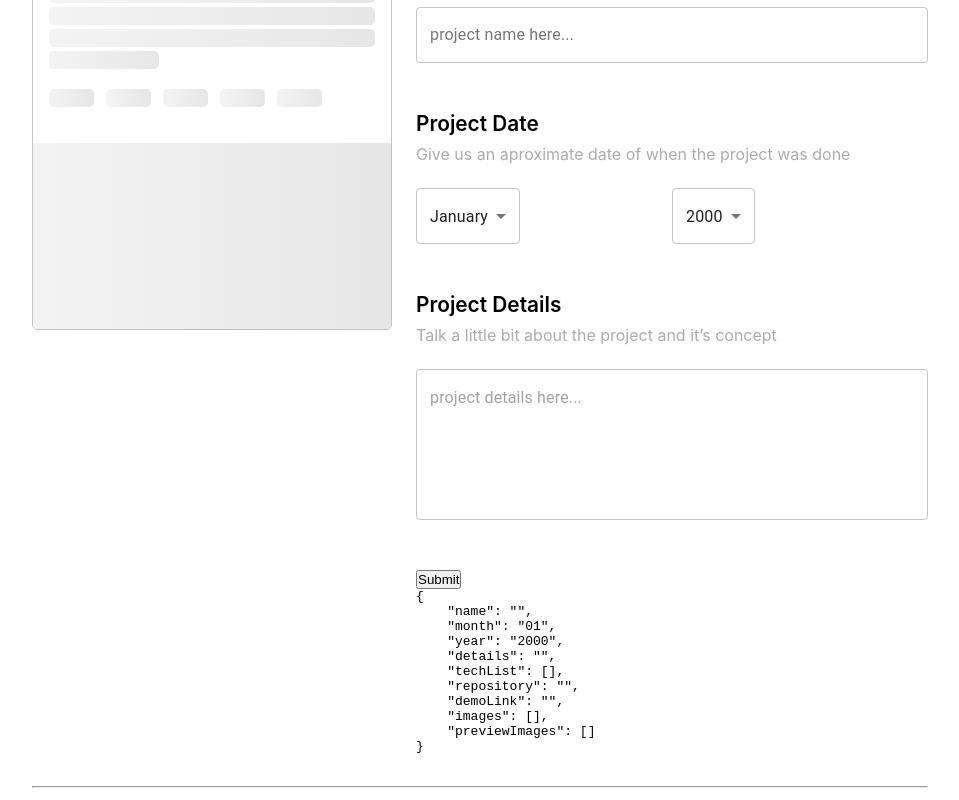
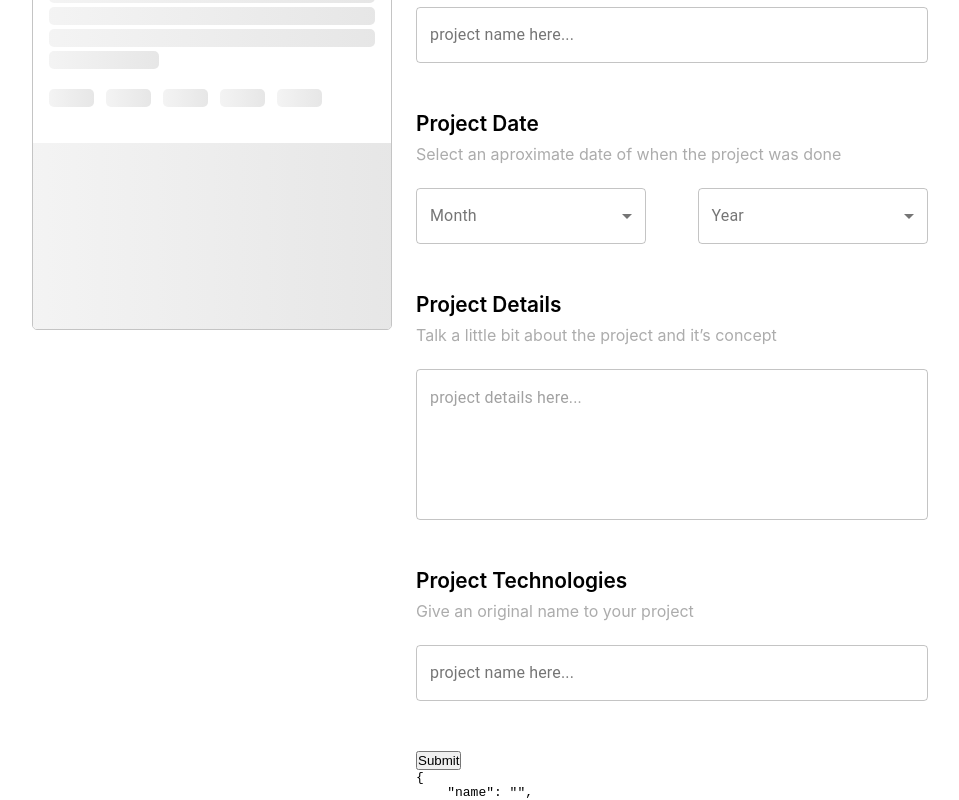
Before and after one commit to joaomendoncaa/foliobox-frontend, a Next.js app: page /new-project in a window 1280 px wide. Shown: the part 360-1160 px from the top of the page, without its empty margins (160-1119 px from the left). Built offline with nearby package versions, Linux system fonts and the light colour scheme.

Commit message:
NewProject Development

```diff
--- a/components/Footer/index.js
+++ b/components/Footer/index.js
@@ -1,6 +1,8 @@
 import Image from 'next/image'
 
 import { Container, FlexContainer, BuiltWithWrapper } from './styles'
+
+// TODO: make the component be self suficient on being absolute or not without receiving props
 
 export default function Footer({ isPositionAbsolute }) {
 
--- a/components/NewProjectFormComponents/ProjectDate/index.js
+++ b/components/NewProjectFormComponents/ProjectDate/index.js
@@ -1,6 +1,8 @@
 //Package imports
 import { useContext, useState } from 'react'
-import { Select, MenuItem } from '@material-ui/core'
+import { makeStyles } from '@material-ui/core/styles';
+import { Select, MenuItem, FormControl, InputLabel } from '@material-ui/core'
+import { useField } from 'formik'
 
 //Context imports
 import NewProjectFormContext from '../../../context/NewProjectFormContext'
@@ -13,21 +15,36 @@ import {
     InputsWrapper
 } from './styles'
 
+const useStyles = makeStyles((theme) => ({
+    formControl: {
+        width: '45%',
+        minWidth: 120,
+    }
+}))
+
 export default function ProjectDate() {
+    const classes = useStyles()
     const { formData, updateData } = useContext(NewProjectFormContext)
+    const [monthField, monthMeta] = useField('month')
+    const [yearField, yearMeta] = useField('year')
 
     return (
         <Container>
             <Title>Project Date</Title>
-            <Description>Give us an aproximate date of when the project was done</Description>
+            <Description>Select an aproximate date of when the project was done</Description>
             <InputsWrapper>
-                <section>
+                <FormControl variant="outlined" className={classes.formControl}>
+                    <InputLabel id="select-month-label">Month</InputLabel>
                     <Select
-                        variant="outlined"
                         size="small"
                         value={formData.month}
                         onChange={updateData}
-                        name="month">
+                        name="month"
+                        labelId="select-month-label"
+                        label="Month">
+                        <MenuItem value=''>
+                            <em>None</em>
+                        </MenuItem>
                         <MenuItem value='01'>January</MenuItem>
                         <MenuItem value='02'>February</MenuItem>
                         <MenuItem value='03'>March</MenuItem>
@@ -41,14 +58,20 @@ export default function ProjectDate() {
                         <MenuItem value='11'>November</MenuItem>
                         <MenuItem value='12'>December</MenuItem>
                     </Select>
-                </section>
-                <section>
+                </FormControl>
+                <FormControl variant="outlined" className={classes.formControl}>
+                    <InputLabel id="select-year-label">Year</InputLabel>
                     <Select
                         variant="outlined"
                         size="small"
                         onChange={updateData}
                         name="year"
-                        value={formData.year}>
+                        value={formData.year}
+                        labelId="select-year-label"
+                        label="Year">
+                        <MenuItem value=''>
+                            <em>None</em>
+                        </MenuItem>
                         <MenuItem value='1990'>1990</MenuItem>
                         <MenuItem value='1991'>1991</MenuItem>
                         <MenuItem value='1992'>1992</MenuItem>
@@ -82,7 +105,7 @@ export default function ProjectDate() {
                         <MenuItem value='2020'>2020</MenuItem>
                         <MenuItem value='2021'>2021</MenuItem>
                     </Select>
-                </section>
+                </FormControl>
             </InputsWrapper>
         </Container>
     )
--- a/components/NewProjectFormComponents/ProjectDate/styles.js
+++ b/components/NewProjectFormComponents/ProjectDate/styles.js
@@ -22,8 +22,5 @@ export const Description = styled.span`
 `
 export const InputsWrapper = styled.div`
     display: flex;
-
-    section {
-        width: 50%;
-    }
+    justify-content: space-between;
 `
--- a/components/NewProjectFormComponents/ProjectName/index.js
+++ b/components/NewProjectFormComponents/ProjectName/index.js
@@ -20,12 +20,13 @@ export default function ProjectName({ ...props }) {
     return (
         <Container>
             <Title>Project Name</Title>
-            <Description>Give an original name to your project</Description>
+            <Description>Write an original name to your project</Description>
             <TextField
                 variant='outlined'
                 label='project name here...'
                 type="text"
                 className="name-input"
+                inputProps={{ maxLength: 15 }}
                 name="name"
                 {...field}
                 {...props}
--- a/components/NewProjectFormComponents/ProjectTechnologies/index.js
+++ b/components/NewProjectFormComponents/ProjectTechnologies/index.js
@@ -0,0 +1,39 @@
+//Package imports
+import { useContext } from 'react'
+import { TextField } from '@material-ui/core'
+import { useField } from 'formik'
+
+//Context imports
+import NewProjectFormContext from '../../../context/NewProjectFormContext'
+
+//Style imports
+import {
+    Container,
+    Title,
+    Description
+} from './styles'
+
+export default function ProjectName({ ...props }) {
+    const { formData, updateData } = useContext(NewProjectFormContext)
+    const [field, meta] = useField('techList')
+
+    return (
+        <Container>
+            <Title>Project Technologies</Title>
+            <Description>Give an original name to your project</Description>
+            <TextField
+                variant='outlined'
+                label='project name here...'
+                type="text"
+                className="name-input"
+                inputProps={{ maxLength: 15 }}
+                name="name"
+                {...field}
+                {...props}
+                error={meta.touched && meta.error ? true : false}
+                helperText={meta.touched && meta.error ? meta.error : null}
+                value={formData.name.toString().toUpperCase()}
+                onChange={updateData} />
+        </Container>
+    )
+}
--- a/components/NewProjectFormComponents/ProjectTechnologies/styles.js
+++ b/components/NewProjectFormComponents/ProjectTechnologies/styles.js
@@ -0,0 +1,22 @@
+import styled from 'styled-components'
+
+export const Container = styled.div`
+    display: flex;
+    flex-direction: column;
+
+    margin-bottom: 3rem;
+`
+
+export const Title = styled.h1`
+    font-size: 1.3rem;
+    font-weight: 600;
+`
+
+export const Description = styled.span`
+    font-size: 1rem;
+    font-weight: 400;
+
+    padding: .5rem 0 1.5rem 0;
+
+    color: var(--text-secondary-dark);
+`
--- a/components/PreviewProjectCard/styles.js
+++ b/components/PreviewProjectCard/styles.js
@@ -46,6 +46,7 @@ export const TitleAndDate = styled.div`
 export const Description = styled.div`
     padding: 1.25rem 0;
     word-wrap: break-word;
+    color: var(--text-secondary-dark);
 
     div:not(:first-child) {
         margin-top: .25rem;
--- a/pages/new-project.js
+++ b/pages/new-project.js
@@ -16,8 +16,8 @@ import PreviewProjectCard from '../components/PreviewProjectCard'
 import ProjectName from '../components/NewProjectFormComponents/ProjectName'
 import ProjectDate from '../components/NewProjectFormComponents/ProjectDate'
 import ProjectDetails from '../components/NewProjectFormComponents/ProjectDetails'
+import ProjectTechnologies from '../components/NewProjectFormComponents/ProjectTechnologies'
 import ProjectMedia from '../components/NewProjectFormComponents/ProjectMedia'
-import ProjectTechnologies from '../components/NewProjectFormComponents/ProjectTechnologies'
 import ProjectRepository from '../components/NewProjectFormComponents/ProjectRepository'
 import ProjectDemoLink from '../components/NewProjectFormComponents/ProjectDemoLink'
 
@@ -35,8 +35,8 @@ export default function NewProject() {
     const isMobile = useMediaQuery({ query: '(max-width: 900px)' })
     const [formData, setFormData] = useState({
         name: '',
-        month: '01',
-        year: '2000',
+        month: '',
+        year: '',
         details: '',
         techList: [],
         repository: '',
@@ -58,7 +58,7 @@ export default function NewProject() {
             case 'details':
                 setFormData(prevData => ({
                     ...prevData,
-                    [name]: value.trim()
+                    [name]: value
                 }))
                 break
             default:
@@ -92,7 +92,8 @@ export default function NewProject() {
                 <NewProjectFormContext.Provider value={{ formData, updateData }}>
                     <PreviewProjectCard
                         projectName={formData.name}
-                        projectDate={formData.date}
+                        projectMonth={formData.month}
+                        projectYear={formData.year}
                         projectDescription={formData.details}
                         projectTechList={formData.techList}
                         projectRepository={formData.repository}
@@ -102,8 +103,8 @@ export default function NewProject() {
                     <Formik
                         initialValues={{
                             name: '',
-                            month: null,
-                            year: null,
+                            month: '',
+                            year: '',
                             details: '',
                             techList: [],
                             repository: '',
@@ -114,10 +115,13 @@ export default function NewProject() {
 
                         validationSchema={Yup.object({
                             name: Yup.string()
+                                .min(3, 'Must be at least 3 characters')
+                                .max(15, 'Must be 15 characters or less')
                                 .required('A project name is required'),
-                            date: Yup.string()
-                                .matches('/^\d{4}-\d{2}$/')
-                                .required('A project date is required'),
+                            month: Yup.string()
+                                .required('Specify the month of when the project was done'),
+                            year: Yup.string()
+                                .required('Specify the year of when the project was done'),
                             details: Yup.string()
                                 .min(15, 'Must be at least 15 characters')
                                 .max(400, 'Must be 400 characters or less')
@@ -142,6 +146,7 @@ export default function NewProject() {
                                 <ProjectName />
                                 <ProjectDate />
                                 <ProjectDetails />
+                                <ProjectTechnologies />
 
                                 <button type="submit">{props.isSubmitting ? 'Submitting...' : 'Submit'}</button>
 
```
Also changed, not shown: components/NewProjectFormComponents/ProjectDetails/index.js (+7 -1 lines), components/PreviewProjectCard/index.js (+4 -5 lines).
